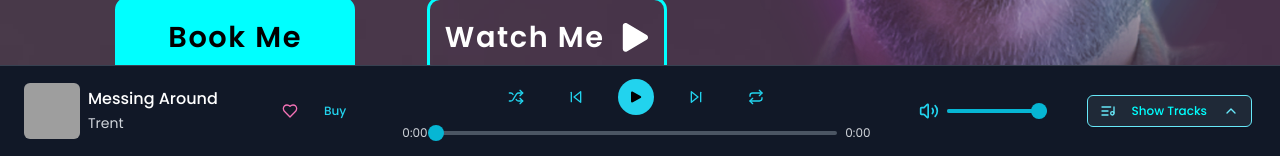
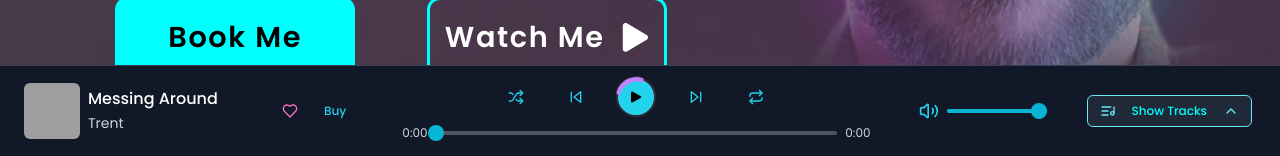
Before and after one commit to tmcfarlane/music-portfolio, a React (Vite) app: page / in a window 1280 px wide. Shown: the part 644-800 px from the top of the page. Built offline with nearby package versions, Linux system fonts and the light colour scheme; grey boxes are pictures that could not be loaded; what baseui, styletron-engine-atomic, styletron-react would draw is missing.

Commit message:
loading indicator

```diff
--- a/src/index.css
+++ b/src/index.css
@@ -76,3 +76,25 @@ span {
   animation-timing-function: ease-in-out; /* Smooth start and end */
   animation-delay: 2s;
 }
+
+@keyframes spin {
+  0% {
+    transform: rotate(0deg);
+  }
+  100% {
+    transform: rotate(360deg);
+  }
+}
+
+.spinner {
+  display: inline-block;
+  position: absolute;
+  left: -2px;
+  top: -2px;
+  width: 40px;
+  height: 40px;
+  border: 3px solid rgba(255, 255, 255, 0.1);
+  border-top: 5px solid #c084fc;
+  border-radius: 50%;
+  animation: spin 1s linear infinite;
+}
--- a/src/pages/tracks/musicplayer.tsx
+++ b/src/pages/tracks/musicplayer.tsx
@@ -19,6 +19,7 @@ import TrackList from "./tracklistcomp";
 
 export default function MusicPlayer() {
   const [currentTrack, setCurrentTrack] = useState(tracks[0]);
+  const [isLoading, setIsLoading] = useState(false);
   const [isPlaying, setIsPlaying] = useState(false);
   const [currentTime, setCurrentTime] = useState(0);
   const [duration, setDuration] = useState(0);
@@ -37,15 +38,18 @@ export default function MusicPlayer() {
       audioRef.current.pause();
     }
 
+    // Start loading animation
+    setCurrentTime(0);
+    setDuration(0);
+    setIsLoading(true);
+
     const newAudio = new Audio(currentTrack.url);
     newAudio.volume = volume;
     audioRef.current = newAudio;
 
-    setCurrentTime(0);
-    setDuration(0);
-
     const setAudioDuration = () => {
       setDuration(newAudio.duration);
+      setIsLoading(false); // Stop loading animation when metadata is loaded
     };
     newAudio.addEventListener("loadedmetadata", setAudioDuration);
 
@@ -70,7 +74,7 @@ export default function MusicPlayer() {
     newAudio.addEventListener("ended", handleSongEnd);
 
     if (!isFirstRender) {
-      newAudio.play();
+      newAudio.play().catch(() => setIsLoading(false)); // Ensure loading stops if play fails
       setIsPlaying(true);
     } else {
       setIsPlaying(false);
@@ -106,6 +110,20 @@ export default function MusicPlayer() {
   }, [isPlaying]);
 
   useEffect(() => {
+    const handleLoadStart = () => setIsLoading(true);
+    const handleCanPlay = () => setIsLoading(false);
+
+    const currentAudio = audioRef.current;
+    currentAudio.addEventListener("loadstart", handleLoadStart);
+    currentAudio.addEventListener("canplay", handleCanPlay);
+
+    return () => {
+      currentAudio.removeEventListener("loadstart", handleLoadStart);
+      currentAudio.removeEventListener("canplay", handleCanPlay);
+    };
+  }, []);
+
+  useEffect(() => {
     if (isTrackListVisible) {
       document.body.style.overflow = "hidden";
     } else {
@@ -116,10 +134,21 @@ export default function MusicPlayer() {
   const togglePlay = () => {
     if (isPlaying) {
       audioRef.current.pause();
+      setIsPlaying(false);
+      setIsLoading(false); // Explicitly stop loading
     } else {
-      audioRef.current.play();
+      setIsLoading(true); // Start loading animation
+      audioRef.current
+        .play()
+        .then(() => {
+          setIsPlaying(true); // Set playing state when playback starts
+          setIsLoading(false); // Stop loading animation
+        })
+        .catch((error) => {
+          console.error("Playback error:", error);
+          setIsLoading(false); // Ensure loading stops if play fails
+        });
     }
-    setIsPlaying(!isPlaying);
   };
 
   const playNext = () => {
@@ -261,6 +290,7 @@ export default function MusicPlayer() {
               >
                 <SkipBack className="h-5 w-5" />
               </Button>
+              <div className="relative">
                 <Button
                   variant="ghost"
                   size="icon"
@@ -274,6 +304,8 @@ export default function MusicPlayer() {
                     <PlayIcon className="text-black" />
                   )}
                 </Button>
+                {isLoading && <div className="spinner"></div>}
+              </div>
               <Button
                 variant="ghost"
                 size="icon"
```
Lines whose indentation alone changed are shown as unchanged.
